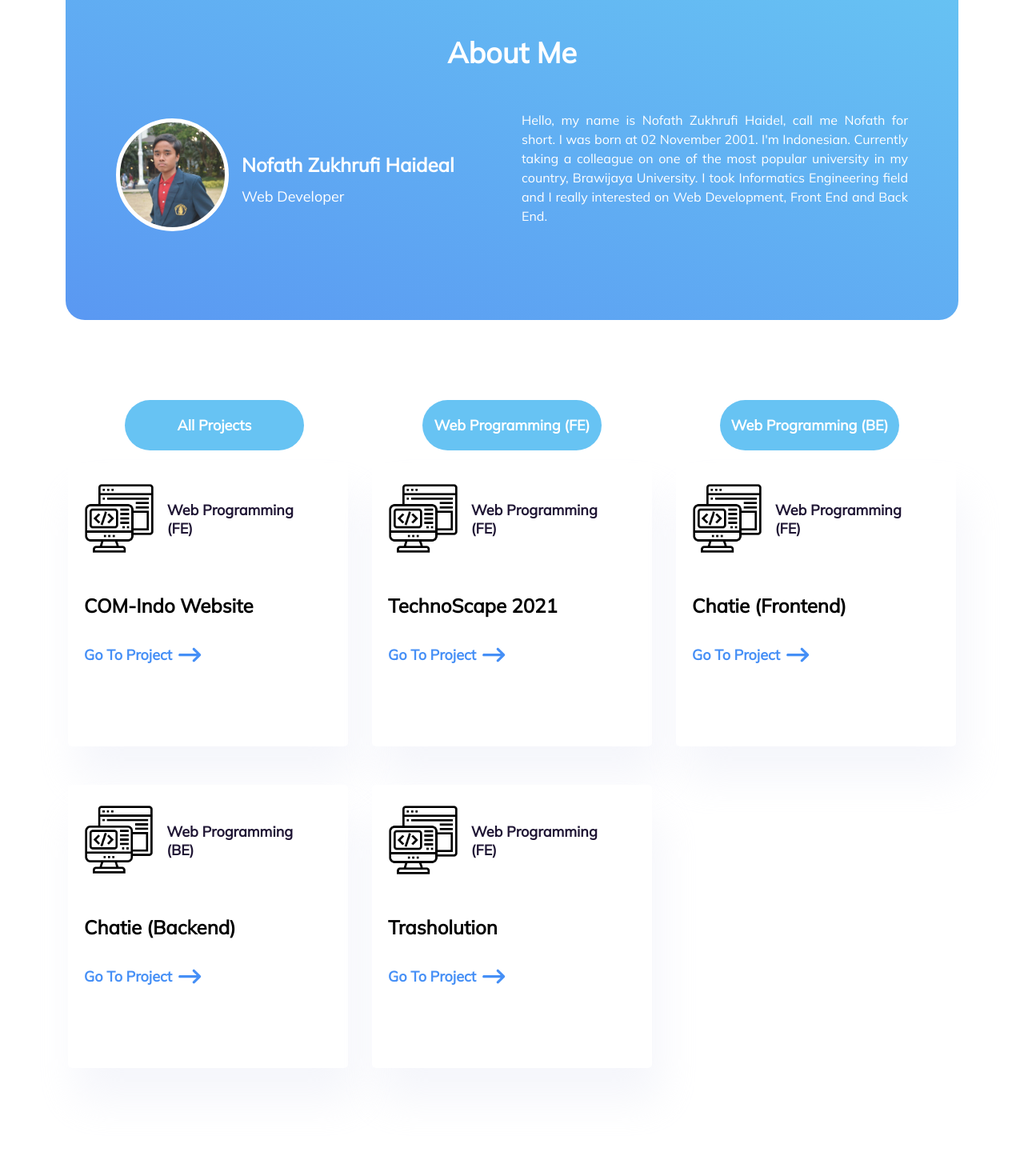
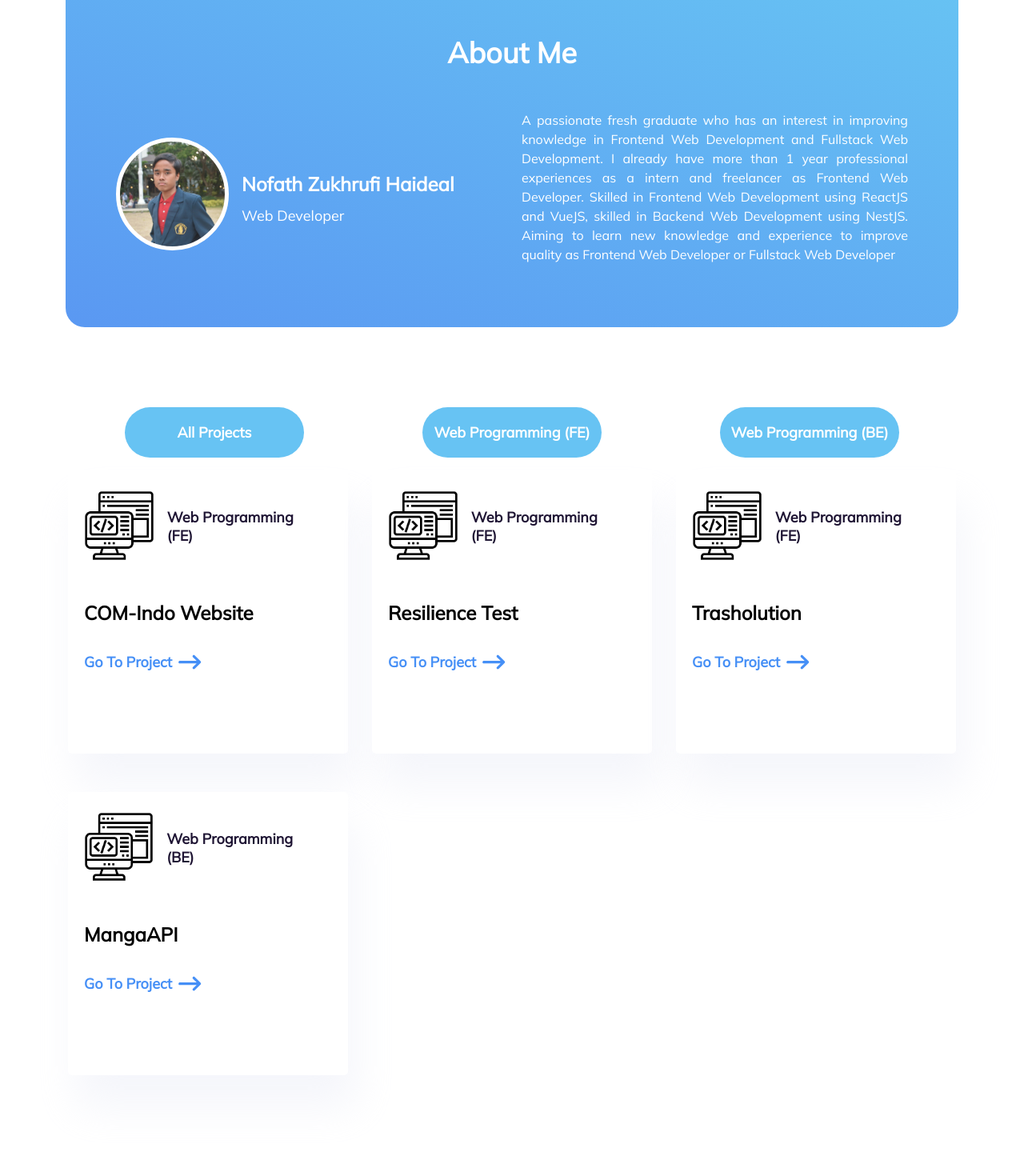
Before and after one commit to NofathZ/nofathzukhrufi, a Next.js app: page / in a window 1280 px wide. Shown: the part 900-2370 px from the top of the page at 80% size. Built offline with nearby package versions, Linux system fonts and the light colour scheme.

Commit message:
feat: update content

```diff
--- a/components/Home/AboutMe.tsx
+++ b/components/Home/AboutMe.tsx
@@ -28,12 +28,11 @@ export default function AboutMe() {
           </div>
           <div className="col-md d-flex align-items-center">
             <p style={{ textAlign: "justify", color: "white" }}>
-              {`Hello, my name is Nofath Zukhrufi Haidel, call me Nofath for
-              short. I was born at 02 November 2001. I'm Indonesian. Currently
-              taking a colleague on one of the most popular university in my
-              country, Brawijaya University. I took Informatics Engineering
-              field and I really interested on Web Development, Front End and
-              Back End.`}
+              {`A passionate fresh graduate who has an interest in improving knowledge in Frontend Web Development and Fullstack
+Web Development. I already have more than 1 year professional experiences as a intern and freelancer as Frontend
+Web Developer. Skilled in Frontend Web Development using ReactJS and VueJS, skilled in Backend Web
+Development using NestJS. Aiming to learn new knowledge and experience to improve quality as Frontend Web
+Developer or Fullstack Web Developer`}
             </p>
           </div>
         </div>
--- a/components/Home/ProjectList.tsx
+++ b/components/Home/ProjectList.tsx
@@ -12,23 +12,17 @@ export default function ProjectList() {
     },
     {
       type: "Web Programming (FE)",
-      title: "TechnoScape 2021",
-      link: "https://github.com/NofathZ/pkljalurlomba_frontend",
-    },
-    {
-      type: "Web Programming (FE)",
-      title: "Chatie (Frontend)",
-      link: "https://github.com/NofathZ/chatie-frontend",
-    },
-    {
-      type: "Web Programming (BE)",
-      title: "Chatie (Backend)",
-      link: "https://github.com/NofathZ/chatie-backend",
+      title: "Resilience Test",
+      link: "https://github.com/NofathZ/resilience-test"
     },
     {
       type: "Web Programming (FE)",
       title: "Trasholution",
       link: "https://github.com/NofathZ/trasholution-frontend",
+    }, {
+      type: "Web Programming (BE)",
+      title: "MangaAPI",
+      link: "https://github.com/NofathZ/mangaAPI_BE"
     }
   ]);
   return (
```
